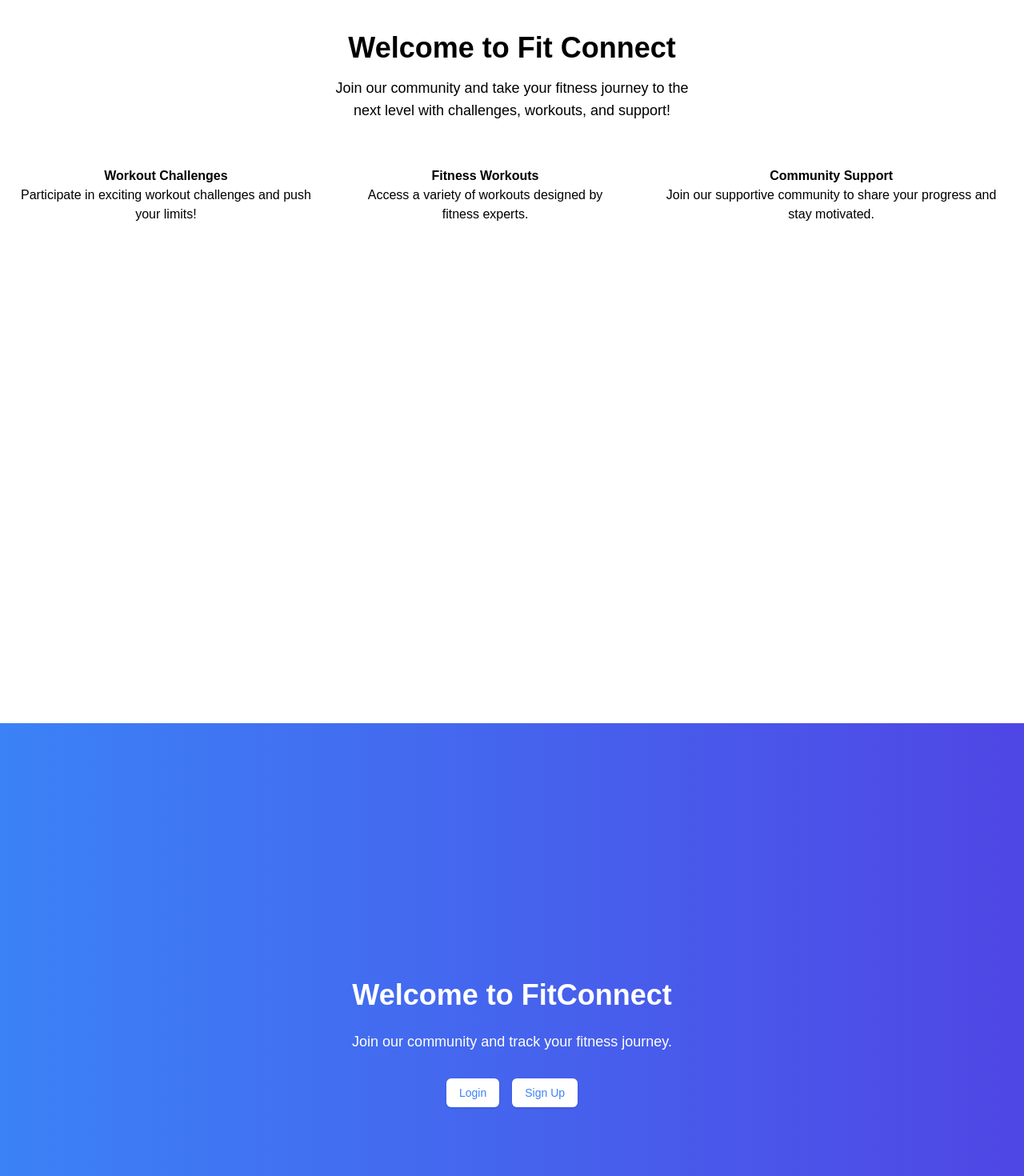
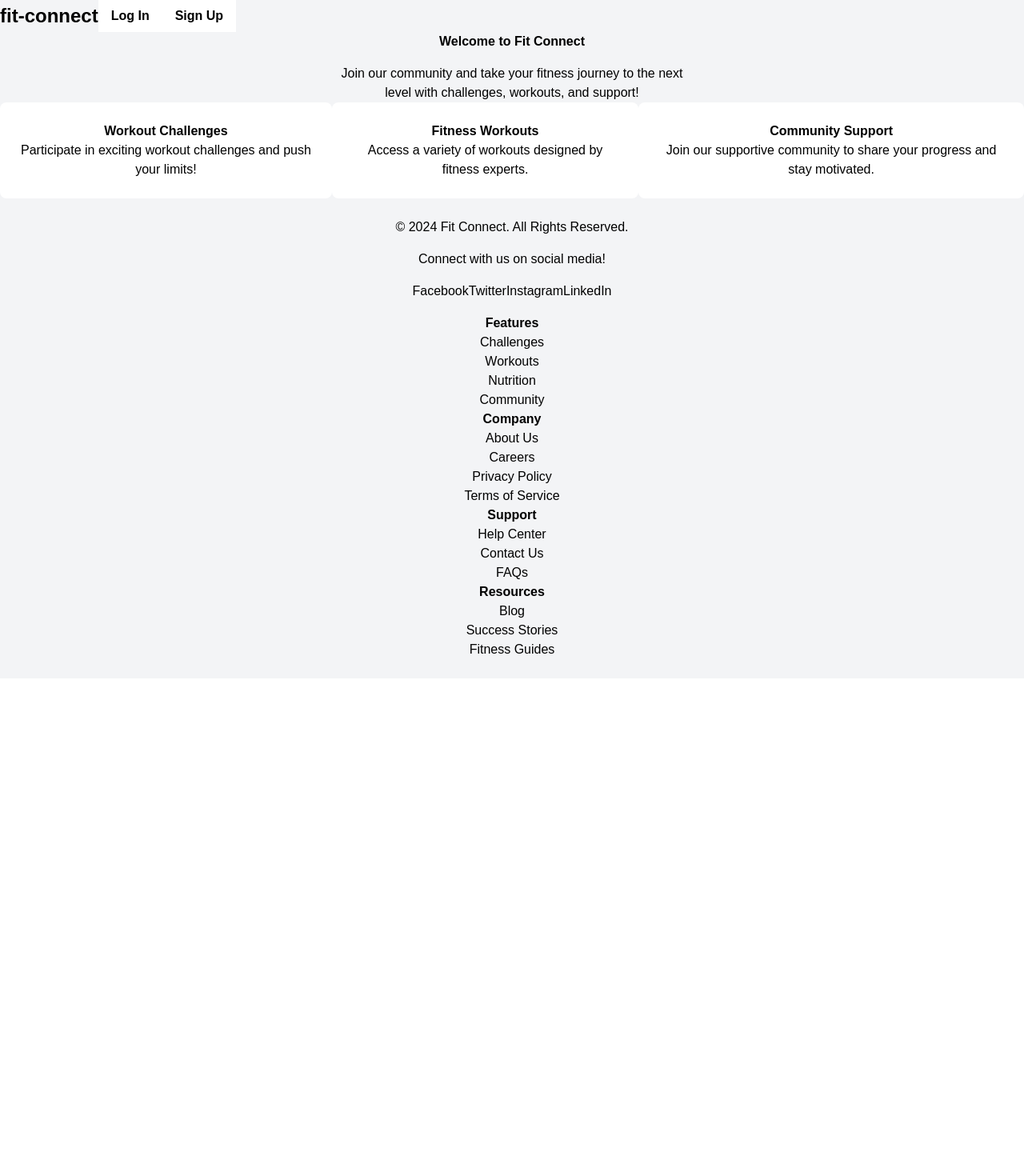
Before and after one commit to pratipal31/fit-connect, a Next.js app in the folder fitness/: page / in a window 1280 px wide. Shown: the top 1470 px of the page at 80% size. After the commit the page ends 848 px from the top, so only its background shows below. Built offline with nearby package versions, Linux system fonts and the light colour scheme.

Commit message:
routing login and signup

```diff
--- a/fitness/src/Components/HomePage.tsx
+++ b/fitness/src/Components/HomePage.tsx
@@ -1,10 +1,13 @@
 // src/app/page.tsx
 
-import React from 'react';
-import Link from 'next/link';
+import React from "react";
+import Link from "next/link";
 
 // Card Component
-const Card: React.FC<{ title: string; description: string }> = ({ title, description }) => {
+const Card: React.FC<{ title: string; description: string }> = ({
+  title,
+  description,
+}) => {
   return (
     <div className="bg-white shadow-lg rounded-lg p-6 m-4 transition-transform transform hover:scale-105">
       <h2 className="text-xl font-bold mb-2 text-gray-800">{title}</h2>
@@ -20,23 +23,32 @@ const HomePage: React.FC = () => {
       {/* Navbar */}
       <nav className="flex justify-between items-center bg-gradient-to-r from-blue-600 to-purple-600 p-4 text-white">
         <h1 className="text-2xl font-bold">fit-connect</h1>
-        <Link href="/signin">
-          <button className="bg-white text-blue-600 hover:bg-gray-200 font-bold py-2 px-4 rounded transition-colors">
-            Sign In
-          </button>
-        </Link>
+        <div className="flex space-x-4">
+          <Link href="/login">
+            <button className="bg-white text-blue-600 hover:bg-gray-200 font-bold py-2 px-4 rounded transition-colors">
+              Log In
+            </button>
+          </Link>
+          <Link href="/signup">
+            <button className="bg-white text-blue-600 hover:bg-gray-200 font-bold py-2 px-4 rounded transition-colors">
+              Sign Up
+            </button>
+          </Link>
+        </div>
       </nav>
 
       {/* Main Content */}
       <main className="flex-grow flex flex-col items-center justify-center text-center py-10">
-        <h1 className="text-4xl font-bold mb-4 text-gray-800">Welcome to Fit Connect</h1>
+        <h1 className="text-4xl font-bold mb-4 text-gray-800">
+          Welcome to Fit Connect
+        </h1>
         <p className="text-lg text-gray-700 mb-8 max-w-md">
-          Join our community and take your fitness journey to the next level with challenges, workouts, and support!
+          Join our community and take your fitness journey to the next level
+          with challenges, workouts, and support!
         </p>
 
         <div className="flex flex-wrap justify-center">
           <Card
-
             title="Workout Challenges"
             description="Participate in exciting workout challenges and push your limits!"
           />
@@ -54,7 +66,9 @@ const HomePage: React.FC = () => {
       {/* Footer */}
       <footer className="bg-gray-800 text-white p-6">
         <div className="container mx-auto text-center">
-          <p className="mb-4">&copy; {new Date().getFullYear()} Fit Connect. All Rights Reserved.</p>
+          <p className="mb-4">
+            &copy; {new Date().getFullYear()} Fit Connect. All Rights Reserved.
+          </p>
           <p className="mb-4">Connect with us on social media!</p>
           <div className="flex justify-center space-x-4 mb-4">
             <Link href="#" className="text-gray-400 hover:text-white">
@@ -74,35 +88,63 @@ const HomePage: React.FC = () => {
             <div>
               <h5 className="font-bold mb-2">Features</h5>
               <ul className="text-gray-400">
-                <li><Link href="#">Challenges</Link></li>
-                <li><Link href="#">Workouts</Link></li>
-                <li><Link href="#">Nutrition</Link></li>
-                <li><Link href="#">Community</Link></li>
+                <li>
+                  <Link href="#">Challenges</Link>
+                </li>
+                <li>
+                  <Link href="#">Workouts</Link>
+                </li>
+                <li>
+                  <Link href="#">Nutrition</Link>
+                </li>
+                <li>
+                  <Link href="#">Community</Link>
+                </li>
               </ul>
             </div>
             <div>
               <h5 className="font-bold mb-2">Company</h5>
               <ul className="text-gray-400">
-                <li><Link href="#">About Us</Link></li>
-                <li><Link href="#">Careers</Link></li>
-                <li><Link href="#">Privacy Policy</Link></li>
-                <li><Link href="#">Terms of Service</Link></li>
+                <li>
+                  <Link href="#">About Us</Link>
+                </li>
+                <li>
+                  <Link href="#">Careers</Link>
+                </li>
+                <li>
+                  <Link href="#">Privacy Policy</Link>
+                </li>
+                <li>
+                  <Link href="#">Terms of Service</Link>
+                </li>
               </ul>
             </div>
             <div>
               <h5 className="font-bold mb-2">Support</h5>
               <ul className="text-gray-400">
-                <li><Link href="#">Help Center</Link></li>
-                <li><Link href="#">Contact Us</Link></li>
-                <li><Link href="#">FAQs</Link></li>
+                <li>
+                  <Link href="#">Help Center</Link>
+                </li>
+                <li>
+                  <Link href="#">Contact Us</Link>
+                </li>
+                <li>
+                  <Link href="#">FAQs</Link>
+                </li>
               </ul>
             </div>
             <div>
               <h5 className="font-bold mb-2">Resources</h5>
               <ul className="text-gray-400">
-                <li><Link href="#">Blog</Link></li>
-                <li><Link href="#">Success Stories</Link></li>
-                <li><Link href="#">Fitness Guides</Link></li>
+                <li>
+                  <Link href="#">Blog</Link>
+                </li>
+                <li>
+                  <Link href="#">Success Stories</Link>
+                </li>
+                <li>
+                  <Link href="#">Fitness Guides</Link>
+                </li>
               </ul>
             </div>
           </div>
--- a/fitness/src/app/layout.tsx
+++ b/fitness/src/app/layout.tsx
@@ -14,8 +14,8 @@ const geistMono = localFont({
 });
 
 export const metadata: Metadata = {
-  title: "Create Next App",
-  description: "Generated by create next app",
+  title: "Fitness App",
+  description: "TCET Hackconquest 2024",
 };
 
 export default function RootLayout({
--- a/fitness/src/app/page.tsx
+++ b/fitness/src/app/page.tsx
@@ -4,27 +4,5 @@ import { Button } from "@/components/ui/button";
 import React from "react";
 
 export default function Home() {
-  return (
-    <>
-      <HomePage />
-      <div className="min-h-screen bg-gradient-to-r from-blue-500 to-indigo-600 flex flex-col justify-center items-center text-white">
-        <h1 className="text-4xl font-bold mb-6">Welcome to FitConnect</h1>
-        <p className="text-lg mb-8">
-          Join our community and track your fitness journey.
-        </p>
-        <div className="flex space-x-4">
-          <Link href="/login">
-            <Button className="bg-white text-blue-500 hover:bg-blue-600 hover:text-white">
-              Login
-            </Button>
-          </Link>
-          <Link href="/signup">
-            <Button className="bg-white text-blue-500 hover:bg-blue-600 hover:text-white">
-              Sign Up
-            </Button>
-          </Link>
-        </div>
-      </div>
-    </>
-  );
+  return <HomePage />;
 }
--- a/fitness/src/components/ui/alert.tsx
+++ b/fitness/src/components/ui/alert.tsx
@@ -4,13 +4,13 @@ import { cva, type VariantProps } from "class-variance-authority"
 import { cn } from "@/lib/utils"
 
 const alertVariants = cva(
-  "relative w-full rounded-lg border px-4 py-3 text-sm [&>svg+div]:translate-y-[-3px] [&>svg]:absolute [&>svg]:left-4 [&>svg]:top-4 [&>svg]:text-foreground [&>svg~*]:pl-7",
+  "relative w-full rounded-lg border border-gray-200 px-4 py-3 text-sm [&>svg+div]:translate-y-[-3px] [&>svg]:absolute [&>svg]:left-4 [&>svg]:top-4 [&>svg]:text-gray-950 [&>svg~*]:pl-7 dark:border-gray-800 dark:[&>svg]:text-gray-50",
   {
     variants: {
       variant: {
-        default: "bg-background text-foreground",
+        default: "bg-white text-gray-950 dark:bg-gray-950 dark:text-gray-50",
         destructive:
-          "border-destructive/50 text-destructive dark:border-destructive [&>svg]:text-destructive",
+          "border-red-500/50 text-red-500 dark:border-red-500 [&>svg]:text-red-500 dark:border-red-900/50 dark:text-red-900 dark:dark:border-red-900 dark:[&>svg]:text-red-900",
       },
     },
     defaultVariants: {
--- a/fitness/src/components/ui/button.tsx
+++ b/fitness/src/components/ui/button.tsx
@@ -5,20 +5,20 @@ import { cva, type VariantProps } from "class-variance-authority"
 import { cn } from "@/lib/utils"
 
 const buttonVariants = cva(
-  "inline-flex items-center justify-center whitespace-nowrap rounded-md text-sm font-medium transition-colors focus-visible:outline-none focus-visible:ring-1 focus-visible:ring-ring disabled:pointer-events-none disabled:opacity-50",
+  "inline-flex items-center justify-center whitespace-nowrap rounded-md text-sm font-medium transition-colors focus-visible:outline-none focus-visible:ring-1 focus-visible:ring-gray-950 disabled:pointer-events-none disabled:opacity-50 dark:focus-visible:ring-gray-300",
   {
     variants: {
       variant: {
         default:
-          "bg-primary text-primary-foreground shadow hover:bg-primary/90",
+          "bg-gray-900 text-gray-50 shadow hover:bg-gray-900/90 dark:bg-gray-50 dark:text-gray-900 dark:hover:bg-gray-50/90",
         destructive:
-          "bg-destructive text-destructive-foreground shadow-sm hover:bg-destructive/90",
+          "bg-red-500 text-gray-50 shadow-sm hover:bg-red-500/90 dark:bg-red-900 dark:text-gray-50 dark:hover:bg-red-900/90",
         outline:
-          "border border-input bg-background shadow-sm hover:bg-accent hover:text-accent-foreground",
+          "border border-gray-200 bg-white shadow-sm hover:bg-gray-100 hover:text-gray-900 dark:border-gray-800 dark:bg-gray-950 dark:hover:bg-gray-800 dark:hover:text-gray-50",
         secondary:
-          "bg-secondary text-secondary-foreground shadow-sm hover:bg-secondary/80",
-        ghost: "hover:bg-accent hover:text-accent-foreground",
-        link: "text-primary underline-offset-4 hover:underline",
+          "bg-gray-100 text-gray-900 shadow-sm hover:bg-gray-100/80 dark:bg-gray-800 dark:text-gray-50 dark:hover:bg-gray-800/80",
+        ghost: "hover:bg-gray-100 hover:text-gray-900 dark:hover:bg-gray-800 dark:hover:text-gray-50",
+        link: "text-gray-900 underline-offset-4 hover:underline dark:text-gray-50",
       },
       size: {
         default: "h-9 px-4 py-2",
--- a/fitness/src/components/ui/card.tsx
+++ b/fitness/src/components/ui/card.tsx
@@ -9,7 +9,7 @@ const Card = React.forwardRef<
   <div
     ref={ref}
     className={cn(
-      "rounded-xl border bg-card text-card-foreground shadow",
+      "rounded-xl border border-gray-200 bg-white text-gray-950 shadow dark:border-gray-800 dark:bg-gray-950 dark:text-gray-50",
       className
     )}
     {...props}
@@ -47,7 +47,7 @@ const CardDescription = React.forwardRef<
 >(({ className, ...props }, ref) => (
   <p
     ref={ref}
-    className={cn("text-sm text-muted-foreground", className)}
+    className={cn("text-sm text-gray-500 dark:text-gray-400", className)}
     {...props}
   />
 ))
--- a/fitness/src/components/ui/input.tsx
+++ b/fitness/src/components/ui/input.tsx
@@ -11,7 +11,7 @@ const Input = React.forwardRef<HTMLInputElement, InputProps>(
       <input
         type={type}
         className={cn(
-          "flex h-9 w-full rounded-md border border-input bg-transparent px-3 py-1 text-sm shadow-sm transition-colors file:border-0 file:bg-transparent file:text-sm file:font-medium file:text-foreground placeholder:text-muted-foreground focus-visible:outline-none focus-visible:ring-1 focus-visible:ring-ring disabled:cursor-not-allowed disabled:opacity-50",
+          "flex h-9 w-full rounded-md border border-gray-200 bg-transparent px-3 py-1 text-sm shadow-sm transition-colors file:border-0 file:bg-transparent file:text-sm file:font-medium file:text-gray-950 placeholder:text-gray-500 focus-visible:outline-none focus-visible:ring-1 focus-visible:ring-gray-950 disabled:cursor-not-allowed disabled:opacity-50 dark:border-gray-800 dark:file:text-gray-50 dark:placeholder:text-gray-400 dark:focus-visible:ring-gray-300",
           className
         )}
         ref={ref}
```
